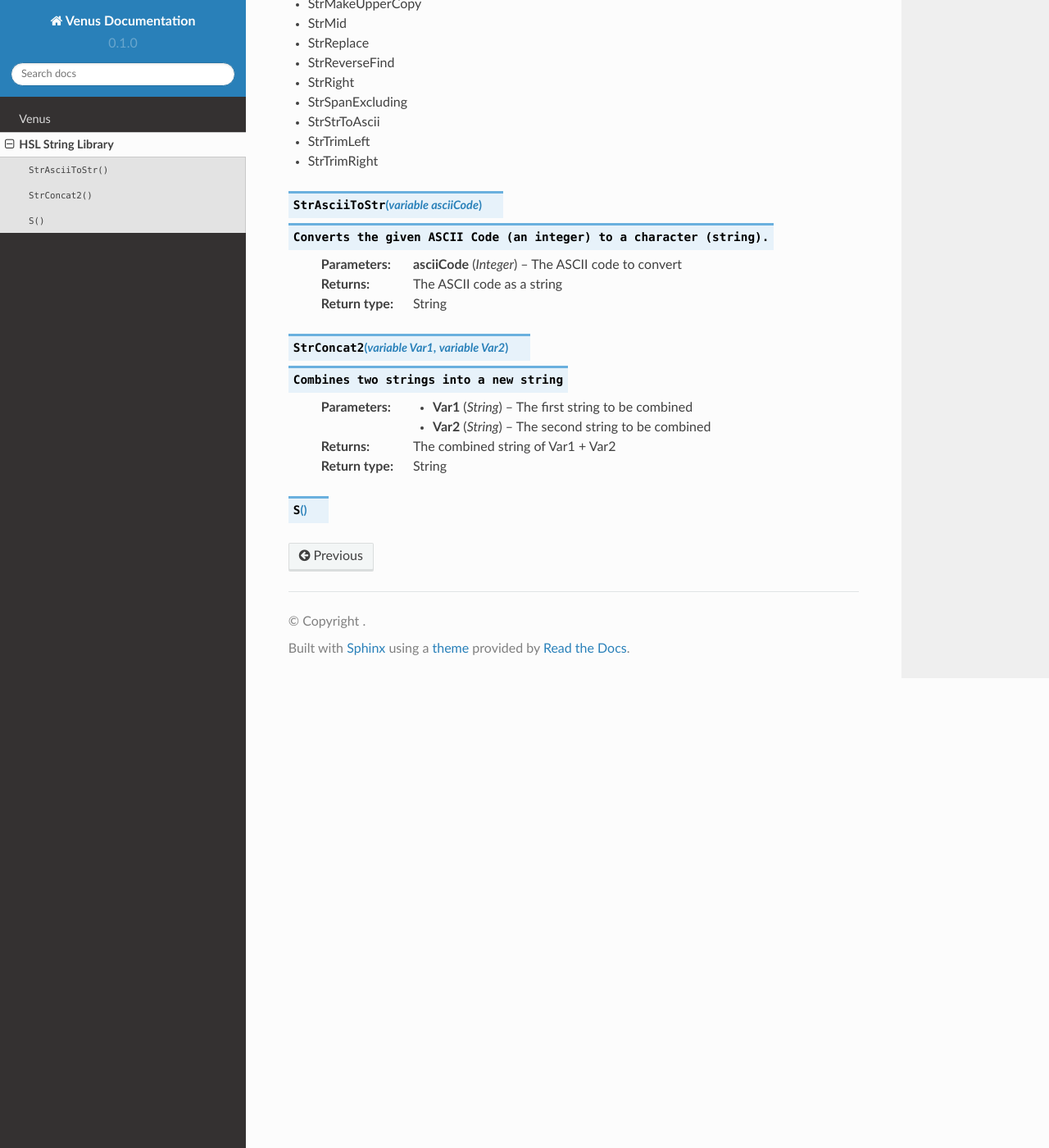
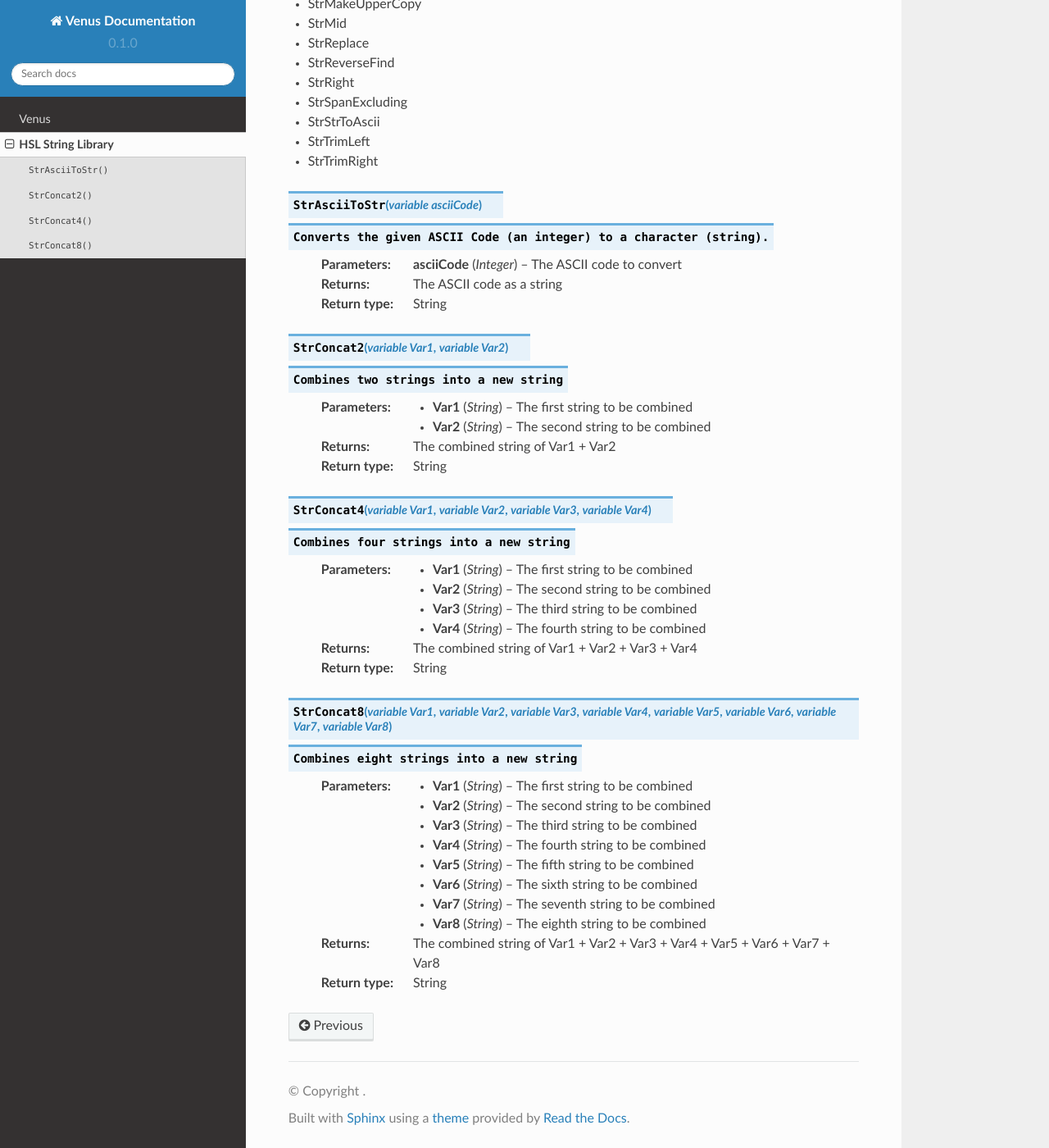
Before and after one commit to theonetruenerd/VenusLibraryDocumentation, a Sphinx documentation site: the page built from docs/source/HSLStrLib.rst, in a window 1280 px wide and 1400 px high, scrolled down 744 px. Shown: the whole window at 82% size. Built offline with Sphinx 7.4.7 and the Read the Docs theme 2.0.0, drawn with Linux system fonts in a browser that asks for light colours.

Commit message:
Update HSLStrLib.rst

```diff
--- a/docs/source/HSLStrLib.rst
+++ b/docs/source/HSLStrLib.rst
@@ -53,4 +53,38 @@ HSL String Library provides the following functions:
     :return: The combined string of Var1 + Var2
     :rtype: String
 
-.. py:function:: S
+.. py:function:: StrConcat4(variable Var1, variable Var2, variable Var3, variable Var4)
+    Combines four strings into a new string
+
+    :param Var1: The first string to be combined
+    :param Var2: The second string to be combined
+    :param Var3: The third string to be combined
+    :param Var4: The fourth string to be combined
+    :type Var1: String
+    :type Var2: String
+    :type Var3: String
+    :type Var4: String
+    :return: The combined string of Var1 + Var2 + Var3 + Var4
+    :rtype: String
+
+.. py:function:: StrConcat8(variable Var1, variable Var2, variable Var3, variable Var4, variable Var5, variable Var6, variable Var7, variable Var8)
+    Combines eight strings into a new string
+
+    :param Var1: The first string to be combined
+    :param Var2: The second string to be combined
+    :param Var3: The third string to be combined
+    :param Var4: The fourth string to be combined
+    :param Var5: The fifth string to be combined
+    :param Var6: The sixth string to be combined
+    :param Var7: The seventh string to be combined
+    :param Var8: The eighth string to be combined
+    :type Var1: String
+    :type Var2: String
+    :type Var3: String
+    :type Var4: String
+    :type Var5: String
+    :type Var6: String
+    :type Var7: String
+    :type Var8: String
+    :return: The combined string of Var1 + Var2 + Var3 + Var4 + Var5 + Var6 + Var7 + Var8
+    :rtype: String
```
